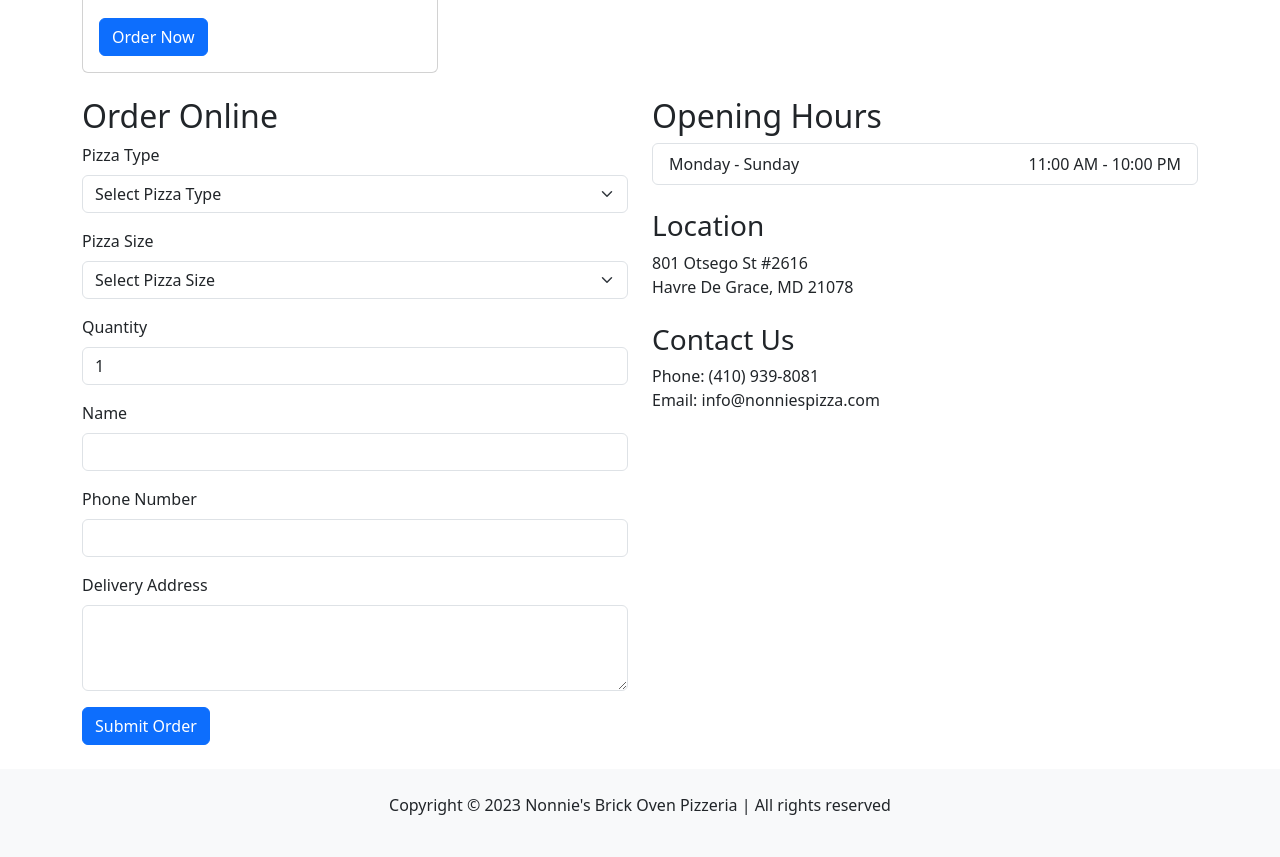
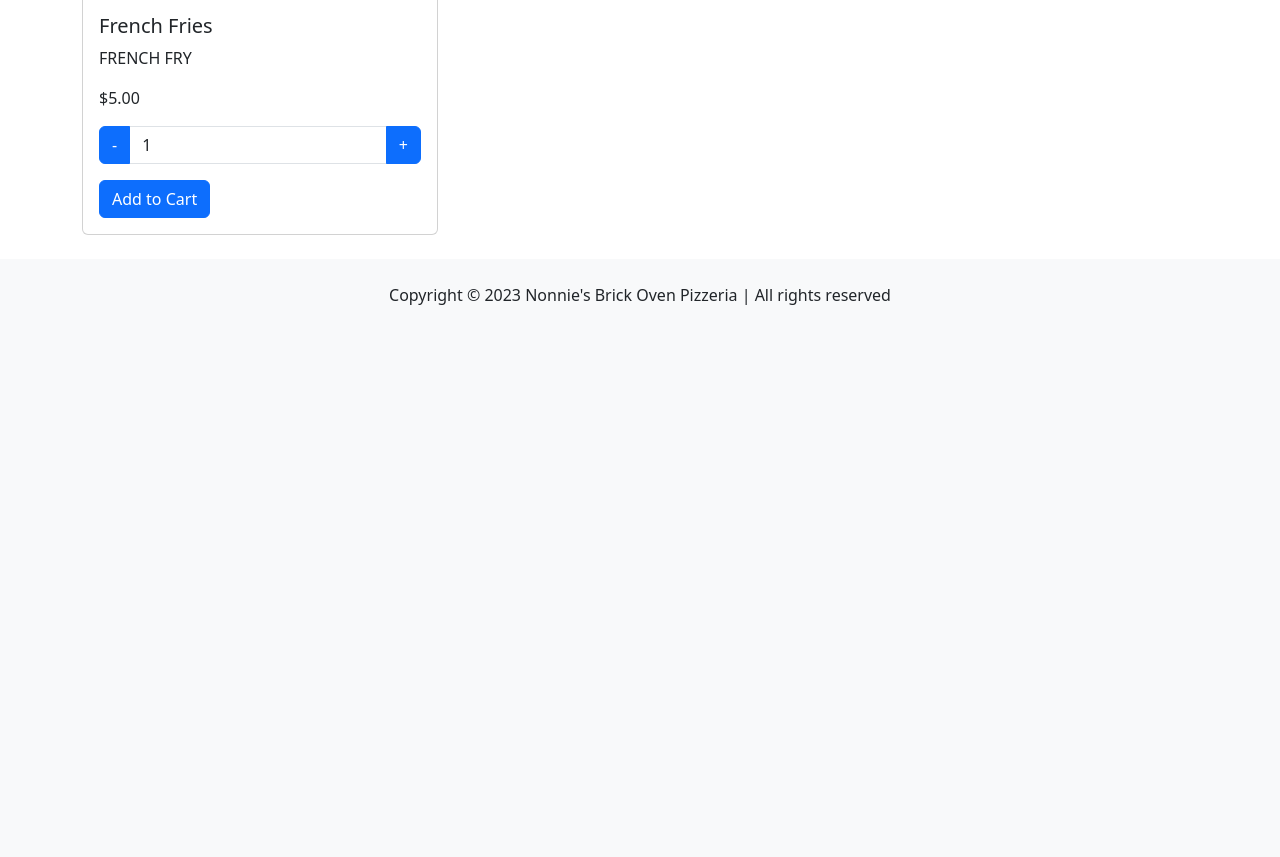
Before and after one commit to andrewanchor/nonniespizza2.0, a Django app: page /menu/ in a window 1280 px wide. Shown: the part 1817-2674 px from the top of the page. After the commit the page ends 2122 px from the top, so only its background shows below. Run offline with Django 4.2, Linux system fonts and the light colour scheme; data comes from the database, SQL or seed files in the repository.

Commit message:
Most recent

```diff
--- a/nonnies_pizza/menu/templates/menu.html
+++ b/nonnies_pizza/menu/templates/menu.html
@@ -33,14 +33,14 @@
       </div>
     </div>
   </nav>
-
-  <div class="jumbotron">
+  <div class="jumbotron bg-white">
     <h1 class="display-4 text-center">Nonnie's Brick Oven Pizzeria</h1>
     <p class="lead text-center">Order your favorite pizza online and enjoy a fast and reliable delivery service.</p>
     <hr class="my-4">
     </div>
 
-  <div class="container">
+
+  <div class="container bg-white">
     {% for category in categories %}
     <h2 class="text-center mb-4">{{category.name}}</h2>
     <div class="row">
@@ -52,96 +52,21 @@
             <h5 class="card-title">{{item.name}}</h5>
             <p class="card-text">{{item.description}}</p>
             <p class="card-text">${{item.price}}</p>
-            <a href="#" class="btn btn-primary">Order Now</a>
+            <div class="input-group">
+              <button class="btn btn-primary" type="button" id="minus-btn">-</button>
+              <input type="number" class="form-control" value="1" min="1" max="10" aria-label="Item quantity" aria-describedby="minus-btn plus-btn">
+              <button class="btn btn-primary" type="button" id="plus-btn">+</button>
+            </div>
+            <div class="mt-3">
+              <button type="submit" class="btn btn-primary">Add to Cart</button>
+            </div>
           </div>
         </div>
       </div>
       {% endfor %}
-      <!-- <div class="col-md-4 mb-4">
-        <div class="card">
-          <img src="pepperoni1.png" class="card-img-top" alt="Pizza 2">
-<div class="card-body">
-<h5 class="card-title">Pepperoni</h5>
-<p class="card-text">Lorem ipsum dolor sit amet, consectetur adipiscing elit. Nullam bibendum velit risus, eget lobortis nibh laoreet at.</p>
-<a href="#" class="btn btn-primary">Order Now</a>
-</div>
-</div>
-</div>
-<div class="col-md-4 mb-4">
-<div class="card">
-<img src="vegitarian1.png" class="card-img-top" alt="Pizza 3">
-<div class="card-body">
-<h5 class="card-title">Vegetarian</h5>
-<p class="card-text">Lorem ipsum dolor sit amet, consectetur adipiscing elit. Nullam bibendum velit risus, eget lobortis nibh laoreet at.</p>
-<a href="#" class="btn btn-primary ">Order Now</a>
-</div>
-</div>
-</div> -->
 </div>
 {% endfor %}
-  </div>
-  <div class="container">
-    <div class="row">
-      <div class="col-md-6 mb-4">
-        <h2>Order Online</h2>
-        <form>
-          <div class="mb-3">
-            <label for="pizza-type" class="form-label">Pizza Type</label>
-            <select class="form-select" id="pizza-type" required>
-              <option value="">Select Pizza Type</option>
-              <option value="margherita">Margherita</option>
-              <option value="pepperoni">Pepperoni</option>
-              <option value="vegetarian">Vegetarian</option>
-            </select>
-          </div>
-          <div class="mb-3">
-            <label for="pizza-size" class="form-label">Pizza Size</label>
-            <select class="form-select" id="pizza-size" required>
-              <option value="">Select Pizza Size</option>
-              <option value="small">Small</option>
-              <option value="medium">Medium</option>
-              <option value="large">Large</option>
-            </select>
-          </div>
-          <div class="mb-3">
-            <label for="quantity" class="form-label">Quantity</label>
-            <input type="number" class="form-control" id="quantity" min="1" max="10" value="1" required>
-          </div>
-          <div class="mb-3">
-            <label for="name" class="form-label">Name</label>
-            <input type="text" class="form-control" id="name" required>
-          </div>
-          <div class="mb-3">
-            <label for="phone" class="form-label">Phone Number</label>
-            <input type="tel" class="form-control" id="phone" required>
-          </div>
-          <div class="mb-3">
-            <label for="address" class="form-label">Delivery Address</label>
-            <textarea class="form-control" id="address" rows="3" required></textarea>
-          </div>
-          <button type="submit" class="btn btn-primary">Submit Order</button>
-        </form>
-      </div>
-      <div class="col-md-6 mb-4">
-        <h2>Opening Hours
-        </h2>
-        <ul class="list-group">
-        <li class="list-group-item d-flex justify-content-between align-items-center">
-            Monday - Sunday
-            <span>11:00 AM - 10:00 PM</span>
-        </li>
-        </ul>
-        <div class="mt-4">
-        <h3>Location</h3>
-        <p>801 Otsego St #2616<br> Havre De Grace, MD 21078</p>
-        </div>
-        <div class="mt-4">
-        <h3>Contact Us</h3>
-        <p>Phone: (410) 939-8081<br> Email: info@nonniespizza.com</p>
-        </div>
-        </div>
-        </div>
-        </div>
+</div>
         <footer class="bg-light py-4">
         <div class="container text-center">
         <p>Copyright © 2023
```
